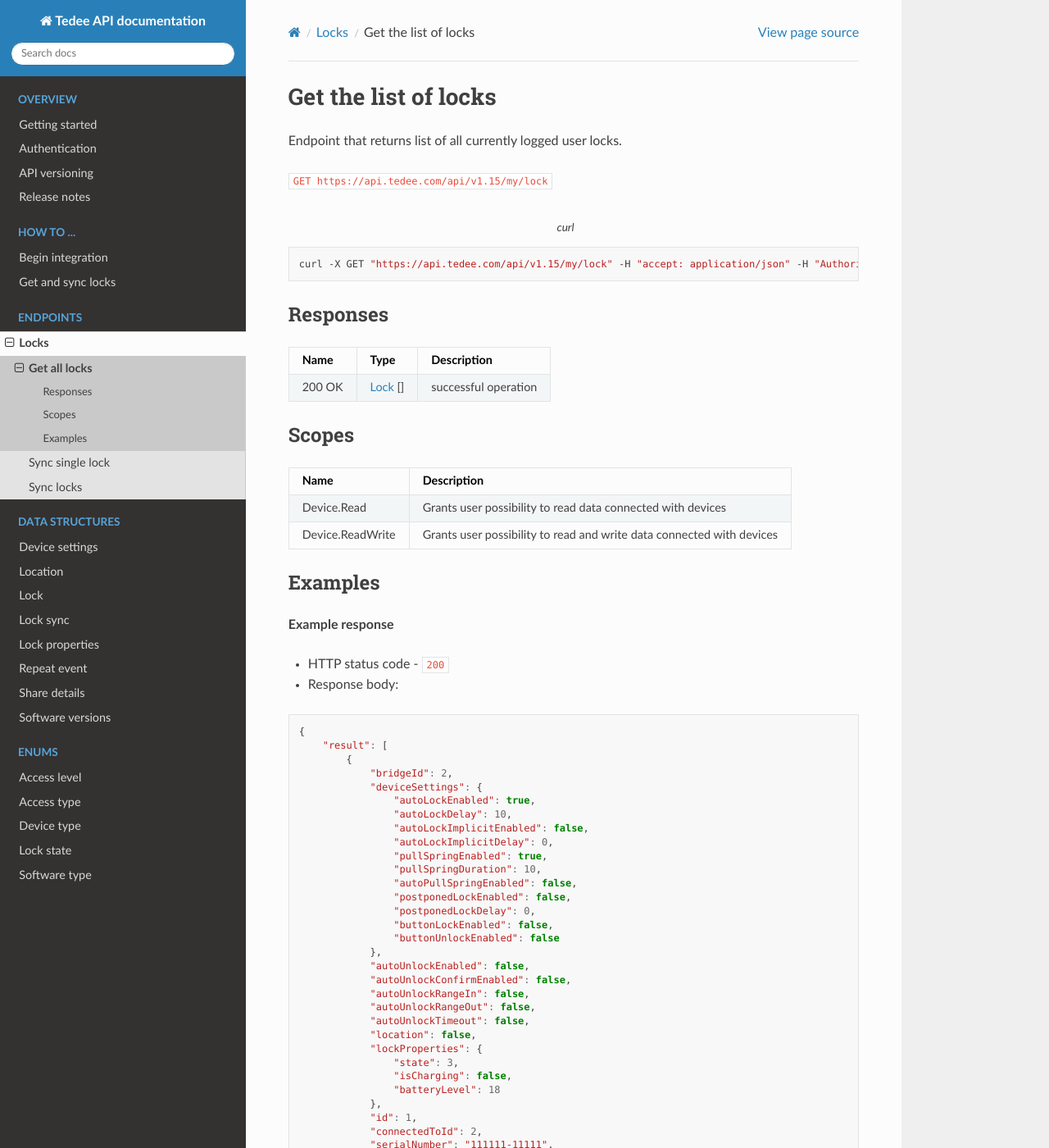
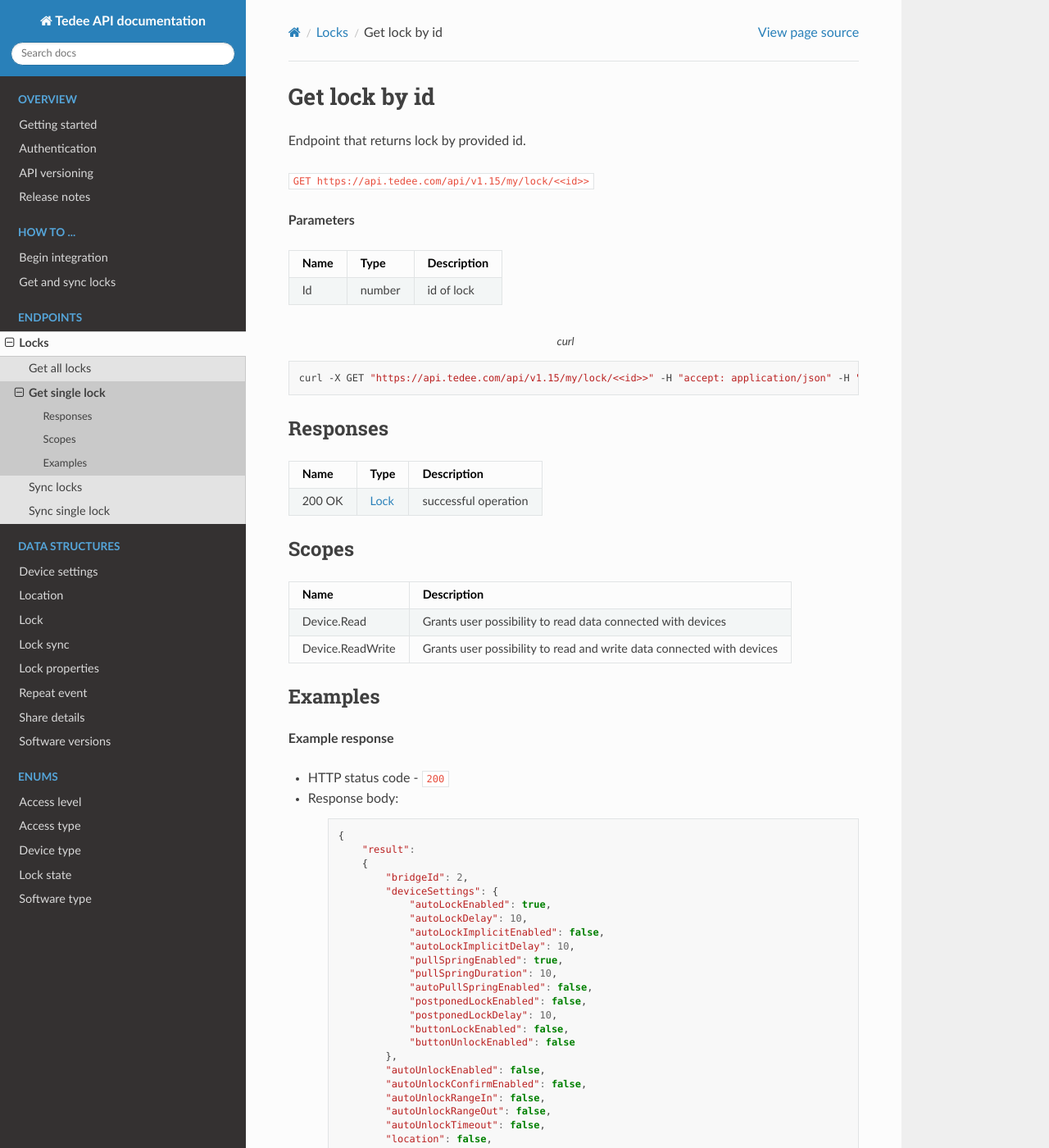
Before and after one commit to tedee-com/tedee-api-doc, a Sphinx documentation site: the page built from docs/source/endpoints/lock/get-single.rst, in a window 1280 px wide and 1400 px high. Shown: the whole window at 82% size. Built offline with Sphinx 7.4.7 and the Read the Docs theme 2.0.0, drawn with Linux system fonts in a browser that asks for light colours.

Commit message:
Feature/single lock (#33)
* Added enums descriptions

* correct types in software version

* Fixed typo

* Added model for share details and repeat event

* get single lock

* name refactoring

* Code review changes

Co-authored-by: Łukasz Kaczmarski <lukasz.kaczmarski@iteo.com.pl>

```diff
--- a/docs/source/endpoints/index.rst
+++ b/docs/source/endpoints/index.rst
@@ -5,6 +5,7 @@ Locks
    :maxdepth: 1
    :hidden:
 
-   Get all locks<lock/getall>
+   Get all locks<lock/get-all>
+   Get single lock<lock/get-single>
+   Sync locks<lock/sync>
    Sync single lock<lock/sync-single>
-   Sync locks<lock/sync>
--- a/docs/source/endpoints/lock/getall.rst
+++ b/docs/source/endpoints/lock/get-single.rst
@@ -1,14 +1,22 @@
-Get the list of locks
+Get lock by id
 =========================
 
-Endpoint that returns list of all currently logged user locks.
+Endpoint that returns lock by provided id.
 
-``GET |apiUrl|/api/|apiVersion|/my/lock``
+``GET |apiUrl|/api/|apiVersion|/my/lock/<<id>>``
+
+**Parameters**
+
++------------------------+-----------+---------------------+
+| Name                   | Type      | Description         |
++========================+===========+=====================+
+| Id                     | number    | id of lock          |
++------------------------+-----------+---------------------+
 
 .. code-block:: sh
     :caption: curl
 
-    curl -X GET "|apiUrl|/api/|apiVersion|/my/lock" -H "accept: application/json" -H "Authorization: Bearer <<access token>>"
+    curl -X GET "|apiUrl|/api/|apiVersion|/my/lock/<<id>>" -H "accept: application/json" -H "Authorization: Bearer <<access token>>"
 
 
 Responses
@@ -17,7 +25,7 @@ Responses
 +------------------------+-------------------------------------------+--------------------------+
 | Name                   | Type                                      | Description              |
 +========================+===========================================+==========================+
-| 200 OK                 | :doc:`Lock <../../datastructures/lock>` []| successful operation     |
+| 200 OK                 | :doc:`Lock <../../datastructures/lock>`   | successful operation     |
 +------------------------+-------------------------------------------+--------------------------+
 
 Scopes
@@ -39,22 +47,22 @@ Examples
 * HTTP status code - ``200``
 * Response body:
 
-.. code-block:: js
+    .. code-block:: js
 
-    {
-        "result": [
+        {
+            "result":
             {
                 "bridgeId": 2,
                 "deviceSettings": {
                     "autoLockEnabled": true,
                     "autoLockDelay": 10,
                     "autoLockImplicitEnabled": false,
-                    "autoLockImplicitDelay": 0,
+                    "autoLockImplicitDelay": 10,
                     "pullSpringEnabled": true,
                     "pullSpringDuration": 10,
                     "autoPullSpringEnabled": false,
                     "postponedLockEnabled": false,
-                    "postponedLockDelay": 0,
+                    "postponedLockDelay": 10,
                     "buttonLockEnabled": false,
                     "buttonUnlockEnabled": false
                 },
@@ -91,8 +99,7 @@ Examples
                     }
                 ]
             }
-        ]
-        "success": true,
-        "errorMessages": [],
-        "statusCode": 200
-    }
+            "success": true,
+            "errorMessages": [],
+            "statusCode": 200
+        }
--- a/docs/source/endpoints/lock/sync-single.rst
+++ b/docs/source/endpoints/lock/sync-single.rst
@@ -3,20 +3,20 @@ Sync single lock
 
 Endpoint that sync single lock by id.
 
-``GET |apiUrl|/api/|apiVersion|/my/lock/<<deviceId>>/sync``
+``GET |apiUrl|/api/|apiVersion|/my/lock/<<id>>/sync``
 
 **Parameters**
 
 +------------------------+-----------+---------------------+
 | Name                   | Type      | Description         |
 +========================+===========+=====================+
-| DeviceId               | number    | id of lock to sync  |
+| id                     | number    | id of lock to sync  |
 +------------------------+-----------+---------------------+
 
 .. code-block:: sh
     :caption: curl
 
-    curl -X GET "|apiUrl|/api/|apiVersion|/my/lock/<<deviceId>>/sync" -H "accept: application/json" -H "Authorization: Bearer <<access token>>"
+    curl -X GET "|apiUrl|/api/|apiVersion|/my/lock/<<id>>/sync" -H "accept: application/json" -H "Authorization: Bearer <<access token>>"
 
 Responses
 -------------
```
Also changed, not shown: docs/source/endpoints/lock/get-all.rst (added, +98 -0 lines).
